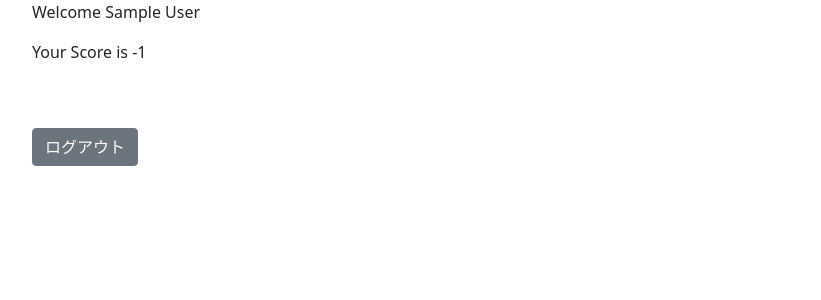
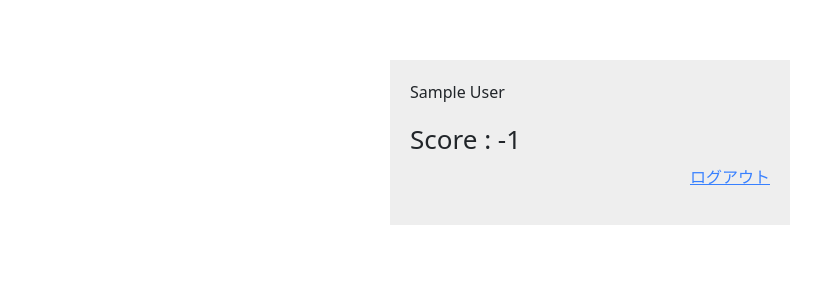
Before and after one commit to UedalabOsaka/LabScore, a React (Create React App) app: page / in a window 1280 px wide. Shown: the top 300 px of the page, without its empty margins (50-871 px from the left). Built offline with nearby package versions, Linux system fonts and the light colour scheme; no server answers; the database is empty; sample sign-in values are in the browser's storage.

Commit message:
style change

```diff
--- a/src/pages/Home.js
+++ b/src/pages/Home.js
@@ -32,12 +32,13 @@ class Home extends React.Component {
 
         return (
             <div className="container">
-                <p>Welcome {user.displayName}</p>
-                <p>Your Score is {this.state.score}</p>
-
-                <br />
-                <br />
-                <Button onClick={this.handleLogout}>ログアウト</Button>
+                <div className="mx-auto" style={{ width: 400, background: '#eee', padding: 20, marginTop: 60 }}>
+                    <p>{user.displayName}</p>
+                    <h1>Score : {this.state.score}</h1>
+                    <p style={{ textAlign: 'right'}}>
+                        <a href='' onClick={this.handleLogout}>ログアウト</a>
+                    </p>
+                </div>
             </div>
         );
     }
```
